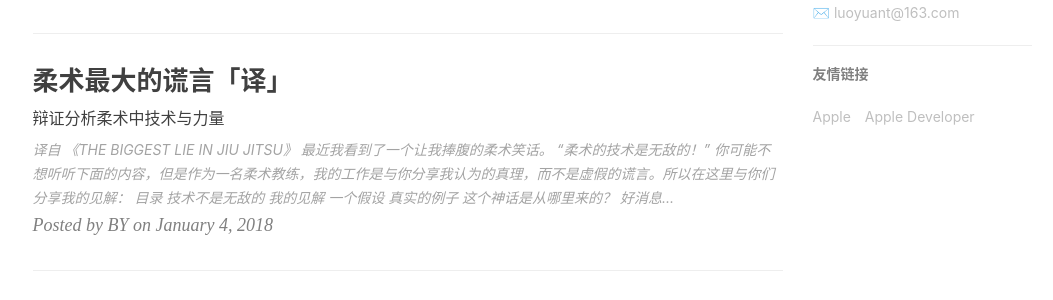
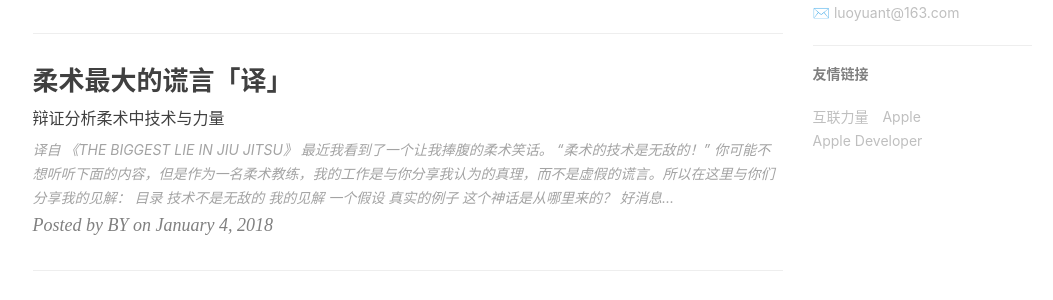
Before and after one commit to luoyuant/luoyuant.github.io, a Jekyll site: the page built from index.html, in a window 1280 px wide and 900 px high, scrolled down 941 px. Shown: the part 152-452 px from the top of the window, without its empty margins (135-1188 px from the left). Built offline with Jekyll 4.4.1, drawn with Linux system fonts in a browser that asks for light colours; nearby versions of some CDN libraries; the list of posts is cut into pages by our own code; comment, search, counter and statistics services are not loaded.

Commit message:
Update _config.yml

```diff
--- a/_config.yml
+++ b/_config.yml
@@ -99,6 +99,10 @@ service-worker: true
 # Friends
 friends: [
     {
+        title: "互联力量",
+        href: "https://www.f598.com/"
+    },
+    {
         title: "Apple",
         href: "https://apple.com"
     },{
```
